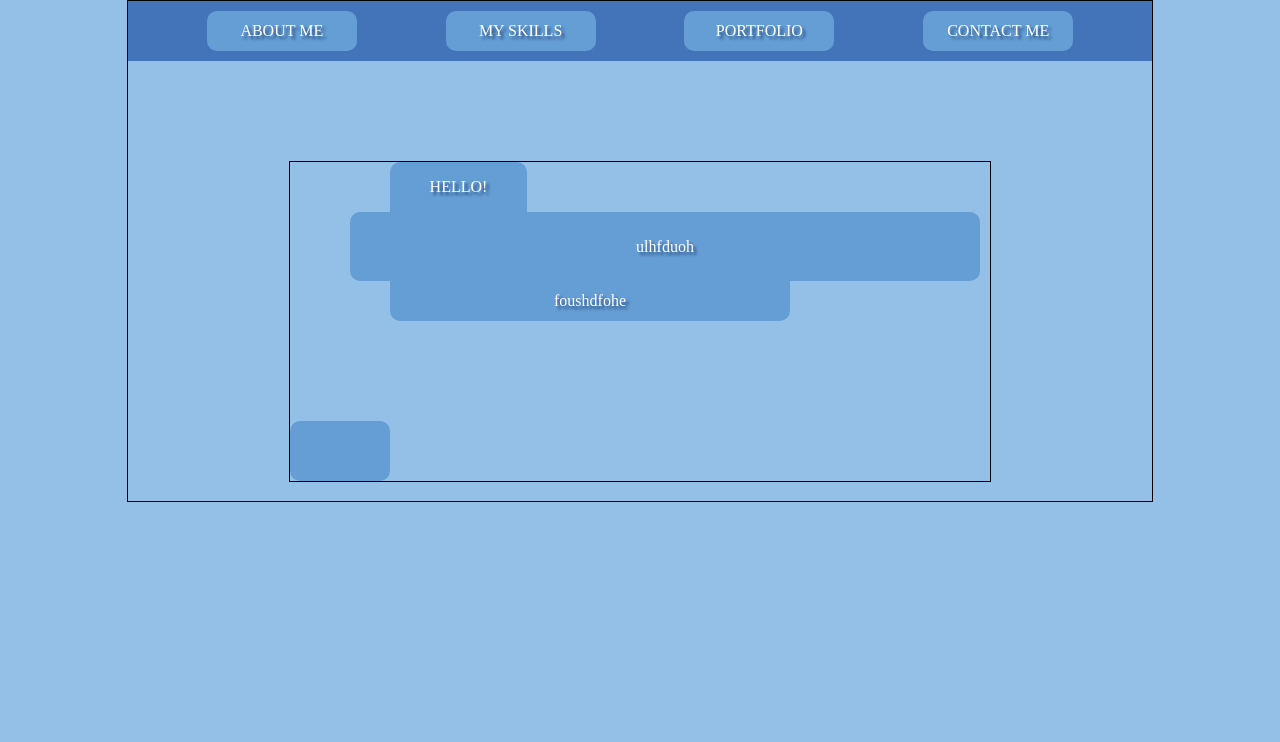
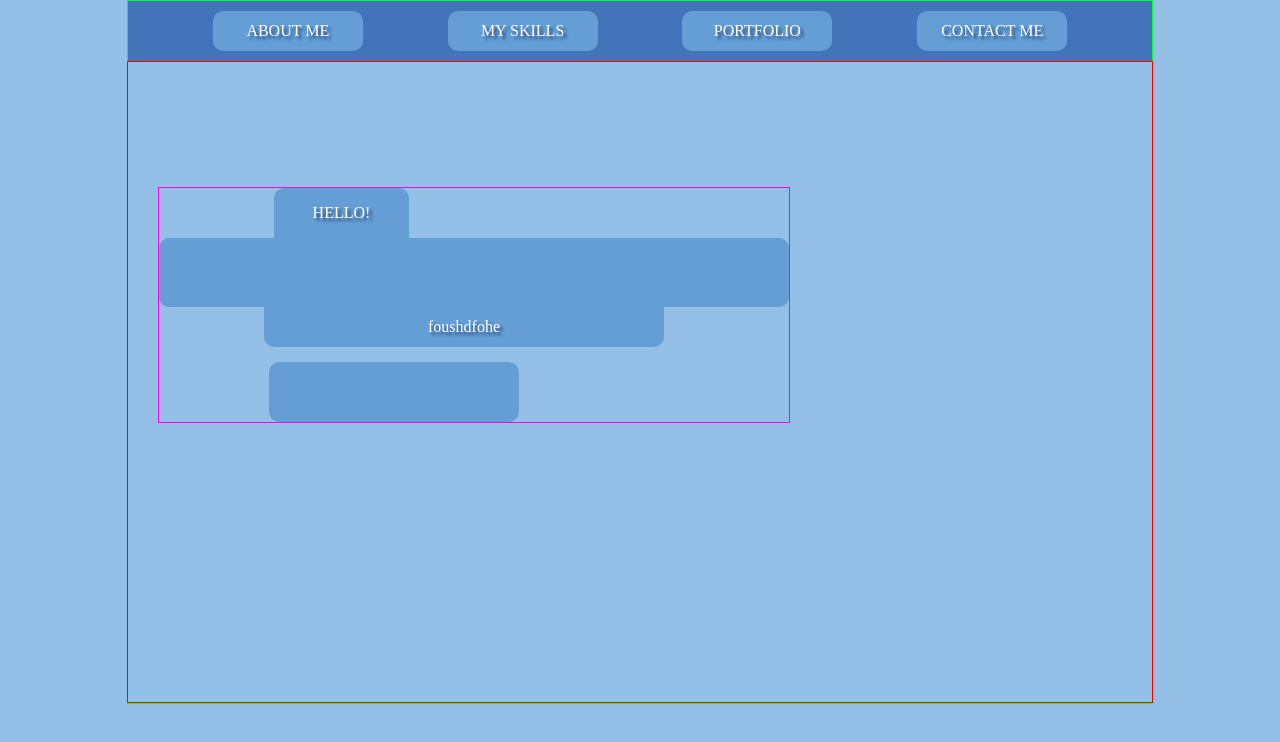
Before and after one commit to edgar511/Portfolio-Website, a plain HTML site: page index.html in a window 1280 px wide. Drawn offline with Linux system fonts and the light colour scheme.

Commit message:
fixing dimensions and sizes of boxes

```diff
--- a/css/style.css
+++ b/css/style.css
@@ -8,9 +8,9 @@ body{
 
 #main_container {
     width: 1024px;
-    height: 500px;
+    height: 100%;
     margin: 0px auto;
-    border: 1px solid #000;
+    border: 1px solid #00ff2f;
     display: flex;
     flex-direction: column;
     align-items: center;
@@ -26,12 +26,12 @@ body{
     background-color: #4374BA;
     display: flex;
     justify-content: space-evenly;
+    align-items: center;
 
 }
 
 
 #Option-1-About-me {
-    margin: 10px;
     width: 150px;
     height: 40px;
     background-color: #659ED5;
@@ -46,7 +46,6 @@ body{
 
 
 #Option-2-My-skills {
-    margin: 10px;
     width: 150px;
     height: 40px;
     background-color: #659ED5;
@@ -61,7 +60,6 @@ body{
 
 
 #Option-3-Portfolio {
-    margin: 10px;
     width: 150px;
     height: 40px;
     background-color: #659ED5;
@@ -76,7 +74,6 @@ body{
 
 
 #Option-4-Contact-me {
-    margin: 10px;
     width: 150px;
     height: 40px;
     background-color: #659ED5;
@@ -94,20 +91,32 @@ body{
 /* above the scroll starts here */
 
 #above-the-scroll {
-    width: 700px;
-    height: 800px;
-    border: 1px solid #000;
-    margin: 100px;
+    width: 100%;
+    height: 640px;
+    border: 1px solid #ff0000;
+    margin: 0px;
+    padding: 0px;
     display: flex;
     justify-content: center;
     flex-direction: column;
 }
 
 
+#items-inside-above-the-scroll {
+    width: 630px;
+    height: 234px;
+    margin-left: 30px ;
+    margin-right: 360px;
+    margin-bottom: 155px;
+    border: 1px solid rgb(255, 0, 225);
+}
+
+
 #About-box-1 {
-    width: 137px;
+    width: 135px;
     height: 50px;
-    margin-left: 100px;
+    margin-left: 115px;
+    margin-right: 770px;
     background-color: #659ED5;
     display: flex;
     flex-direction: center;
@@ -127,7 +136,7 @@ body{
     background-color:#659ED5 ;
     width: 630px;
     height: 69px;
-    margin-left: 60px;
+    margin-right: 360px;
     display: flex;
     flex-direction: center;
     align-items: center;
@@ -142,7 +151,8 @@ body{
     background-color: #659ED5;
     width: 400px;
     height: 40px;
-    margin-left: 100px;
+    margin-left:  105px;
+    margin-right: 495px;
     display: flex;
     flex-direction: center;
     align-items: center;
@@ -160,8 +170,10 @@ body{
 #OPTION-contact {
     background-color:#659ED5 ;
     height: 60px;
-    width: 100px;
-    margin-top: 100px;
+    width: 250px;
+    margin-top: 15px;
+    margin-right: 660px;
+    margin-left: 110px;
     border-radius: 10px;
     display: flex;
     flex-direction: center;
--- a/index.html
+++ b/index.html
@@ -28,12 +28,15 @@
             </div>
 
             <div id="above-the-scroll">
+
+                <div id="items-inside-above-the-scroll">
+
                     <div id="About-box-1">
                         HELLO!
                     </div>
 
                     <div id="About-box-2">
-                ulhfduoh
+
                     </div>
 
                     <div id="About-box-3">
@@ -43,7 +46,9 @@
                     <div id="OPTION-contact">
 
                 </div>
+
             </div>
+
     </div>
 
 
```
Lines whose indentation alone changed are shown as unchanged.
